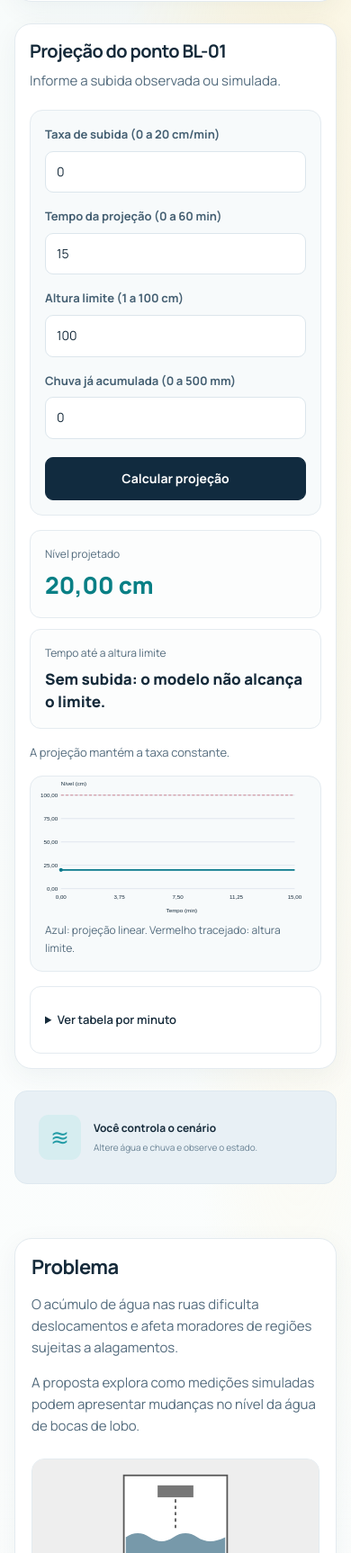
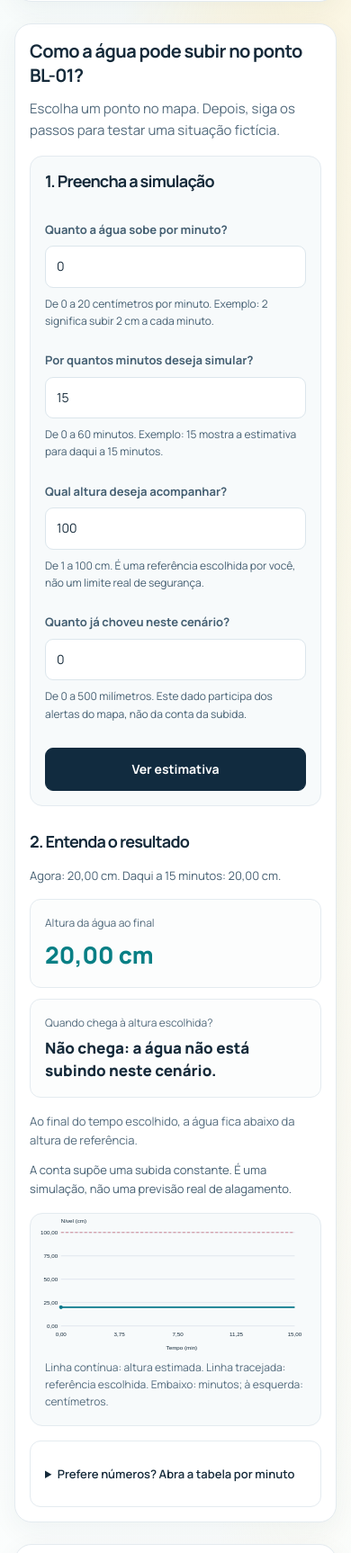
Before and after one commit to AlertaBueiro-SP/Global-Solution-CitizenTech, a plain HTML site: page index.html in a window 390 px wide. Shown: the part 2150-3876 px from the top of the page at 90% size. Drawn offline with Linux system fonts and the light colour scheme.

Commit message:
Enhance projection feature with improved layout and detailed simulation steps; update JavaScript for better time formatting and user feedback

```diff
--- a/css/redesign.css
+++ b/css/redesign.css
@@ -741,3 +741,120 @@ footer a {
         grid-template-columns: 1fr;
     }
 }
+
+/* Organiza a explicação sem alterar as outras partes do site */
+.projecao {
+    display: block;
+}
+
+.projecao > h2 {
+    margin-bottom: 12px;
+}
+
+.projecao > p:not([id]) {
+    margin: 0 0 16px;
+}
+
+.passos-projecao {
+    display: flex;
+    flex-wrap: wrap;
+    gap: 12px 32px;
+    margin: 0 0 24px;
+    padding: 16px 16px 16px 36px;
+    border-radius: 12px;
+    background: #eff7f8;
+    color: #294b5e;
+}
+
+.passos-projecao li {
+    flex: 1;
+    min-width: 180px;
+    padding-right: 8px;
+    font-size: 13px;
+}
+
+.conteudo-projecao {
+    display: flex;
+    align-items: flex-start;
+    gap: 28px;
+}
+
+.projecao #form-projecao {
+    flex: 1;
+    min-width: 0;
+}
+
+.projecao h3 {
+    margin: 0 0 16px;
+    font-size: 18px;
+}
+
+.projecao #form-projecao small {
+    display: block;
+    width: 100%;
+    color: #455f72;
+    font-size: 12px;
+    line-height: 1.6;
+    margin-bottom: 8px;
+}
+
+.resultado-projecao {
+    flex: 2;
+    min-width: 0;
+}
+
+.resultado-projecao > p {
+    color: #455f72;
+    font-size: 13px;
+    line-height: 1.6;
+}
+
+.resultado-projecao > dl.linha {
+    display: flex;
+    gap: 12px;
+    margin: 16px 0;
+}
+
+.resultado-projecao > dl.linha > div {
+    flex: 1;
+    min-width: 0;
+    padding: 16px;
+}
+
+.resultado-projecao .grafico {
+    width: 100%;
+    max-width: none;
+    margin: 16px 0;
+    background: #f7fafb;
+    box-sizing: border-box;
+}
+
+.resultado-projecao details {
+    padding: 14px 16px;
+    border: 1px solid var(--borda);
+    border-radius: 12px;
+}
+
+.resultado-projecao summary {
+    cursor: pointer;
+    font-weight: 600;
+    font-size: 13px;
+}
+
+@media (max-width: 900px) {
+    .conteudo-projecao {
+        flex-direction: column;
+    }
+
+    .projecao #form-projecao,
+    .resultado-projecao {
+        width: 100%;
+        box-sizing: border-box;
+    }
+}
+
+@media (max-width: 480px) {
+    .resultado-projecao > dl.linha {
+        flex-direction: column;
+    }
+}
--- a/index.html
+++ b/index.html
@@ -206,35 +206,44 @@
                 </aside>
             </div>
             <article class="projecao caixa" aria-labelledby="titulo-projecao">
-                <h2 id="titulo-projecao">Projeção do ponto <span id="ponto-projecao">BL-01</span>
-                </h2>
-                <p>Informe a subida observada ou simulada.</p>
+                <h2 id="titulo-projecao">Como a água pode subir no ponto <span id="ponto-projecao">BL-01</span>?</h2>
+                <p>Escolha um ponto no mapa. Depois, siga os passos para testar uma situação fictícia.</p>
+                <div class="conteudo-projecao">
                     <form id="form-projecao">
-                    <label for="taxa-subida">Taxa de subida (0 a 20 cm/min)</label>
-                    <input id="taxa-subida" type="number" min="0" max="20" step="0.01" value="0" required>
-                    <label for="tempo-projecao">Tempo da projeção (0 a 60 min)</label>
-                    <input id="tempo-projecao" type="number" min="0" max="60" step="0.1" value="15" required>
-                    <label for="altura-limite">Altura limite (1 a 100 cm)</label>
-                    <input id="altura-limite" type="number" min="1" max="100" step="0.1" value="100" required>
-                    <label for="chuva-acumulada">Chuva já acumulada (0 a 500 mm)</label>
-                    <input id="chuva-acumulada" type="number" min="0" max="500" step="0.1" value="0" required>
-                    <button type="submit">Calcular projeção</button>
+                        <h3>1. Preencha a simulação</h3>
+                        <label for="taxa-subida">Quanto a água sobe por minuto?</label>
+                        <input id="taxa-subida" type="number" min="0" max="20" step="0.01" value="0" aria-describedby="ajuda-subida" required>
+                        <small id="ajuda-subida">De 0 a 20 centímetros por minuto. Exemplo: 2 significa subir 2 cm a cada minuto.</small>
+                        <label for="tempo-projecao">Por quantos minutos deseja simular?</label>
+                        <input id="tempo-projecao" type="number" min="0" max="60" step="0.1" value="15" aria-describedby="ajuda-tempo" required>
+                        <small id="ajuda-tempo">De 0 a 60 minutos. Exemplo: 15 mostra a estimativa para daqui a 15 minutos.</small>
+                        <label for="altura-limite">Qual altura deseja acompanhar?</label>
+                        <input id="altura-limite" type="number" min="1" max="100" step="0.1" value="100" aria-describedby="ajuda-limite" required>
+                        <small id="ajuda-limite">De 1 a 100 cm. É uma referência escolhida por você, não um limite real de segurança.</small>
+                        <label for="chuva-acumulada">Quanto já choveu neste cenário?</label>
+                        <input id="chuva-acumulada" type="number" min="0" max="500" step="0.1" value="0" aria-describedby="ajuda-chuva" required>
+                        <small id="ajuda-chuva">De 0 a 500 milímetros. Este dado participa dos alertas do mapa, não da conta da subida.</small>
+                        <button type="submit">Ver estimativa</button>
                         <span id="mensagem-projecao" role="status"></span>
                     </form>
+                    <div class="resultado-projecao">
+                        <h3>2. Entenda o resultado</h3>
+                        <p id="resumo-projecao"></p>
                         <dl class="linha">
                             <div>
-                        <dt>Nível projetado</dt>
+                                <dt>Altura da água ao final</dt>
                                 <dd id="nivel-projetado"></dd>
                             </div>
                             <div>
-                        <dt>Tempo até a altura limite</dt>
+                                <dt>Quando chega à altura escolhida?</dt>
                                 <dd id="tempo-limite"></dd>
                             </div>
                         </dl>
-                <p id="aviso-projecao" role="status"></p>
+                        <p id="aviso-projecao"></p>
+                        <p>A conta supõe uma subida constante. É uma simulação, não uma previsão real de alagamento.</p>
                         <figure class="grafico">
-                    <svg id="grafico-nivel" viewbox="0 0 620 310" role="img" aria-label="Gráfico de projeção do nível da água">
-                        <title>Projeção do nível da água</title>
+                            <svg id="grafico-nivel" viewBox="0 0 620 310" role="img" aria-label="Gráfico da estimativa do nível da água">
+                                <title>Como o nível pode mudar</title>
                                 <desc>Eixo horizontal em minutos; eixo vertical em centímetros. Valores equivalentes na tabela.</desc>
                                 <line x1="65" y1="240" x2="565" y2="240" stroke="#cbd5e1"></line>
                                 <text id="marca-nivel-0" x="58" y="244" text-anchor="end">0</text>
@@ -257,33 +266,27 @@
                                 <line id="reta-projecao" stroke="#08788b" stroke-width="3"></line>
                                 <circle id="inicio-reta" cx="65" r="4" fill="#08788b"></circle>
                             </svg>
-                    <figcaption>Azul: projeção linear. Vermelho tracejado: altura limite.</figcaption>
+                            <figcaption>Linha contínua: altura estimada. Linha tracejada: referência escolhida. Embaixo: minutos; à esquerda: centímetros.</figcaption>
                         </figure>
                         <details>
-                    <summary>Ver tabela por minuto</summary>
+                            <summary>Prefere números? Abra a tabela por minuto</summary>
                             <div class="tabela-rolagem">
                                 <table>
-                            <caption>Nível projetado do ponto selecionado</caption>
+                                    <caption>Altura estimada da água ao longo do tempo</caption>
                                     <thead>
                                         <tr>
-                                    <th scope="col">Tempo (min)</th>
-                                    <th scope="col">Nível (cm)</th>
+                                            <th scope="col">Tempo (minutos)</th>
+                                            <th scope="col">Altura da água (cm)</th>
                                         </tr>
                                     </thead>
                                     <tbody id="tabela-niveis"></tbody>
                                 </table>
                             </div>
                         </details>
-            </article>
-            <div class="resumo">
-                <div>
-                    <span class="icone">≋</span>
-                    <div>
-                        <strong>Você controla o cenário</strong>
-                        <span>Altere água e chuva e observe o estado.</span>
                     </div>
                 </div>
-            </div>
+            </article>
+
             <section id="problema" aria-labelledby="titulo-problema">
                 <h2 id="titulo-problema">Problema</h2>
                 <p>O acúmulo de água nas ruas dificulta deslocamentos e afeta moradores de regiões sujeitas a alagamentos.</p>
--- a/js/projecao.js
+++ b/js/projecao.js
@@ -1,8 +1,37 @@
 var atualizarGrafico = null;
 
-/* Guarda os parâmetros de projecao de cada ponto somente nesta sessão*/
+// Formata números com duas casas decimais.
 function numeroFormatado(valor) {
     return valor.toFixed(2).replace(".", ",");
+}
+
+function formatarMinutos(valor) {
+    return String(valor).replace(".", ",");
+}
+
+// Converte minutos decimais em minutos e segundos.
+function formatarTempo(valor) {
+    var totalSegundos = Math.round(valor * 60);
+    var minutos = Math.floor(totalSegundos / 60);
+    var segundos = totalSegundos % 60;
+    var textoMinutos = minutos + " minutos";
+    var textoSegundos = segundos + " segundos";
+
+    if (minutos === 1) {
+        textoMinutos = "1 minuto";
+    }
+
+    if (segundos === 1) {
+        textoSegundos = "1 segundo";
+    }
+
+    if (minutos === 0) {
+        return textoSegundos;
+    } else if (segundos === 0) {
+        return textoMinutos;
+    } else {
+        return textoMinutos + " e " + textoSegundos;
+    }
 }
 
 function mostrarProjecao() {
@@ -16,20 +45,30 @@ function mostrarProjecao() {
     document.getElementById("nivel-projetado").textContent = numeroFormatado(projetado) + " cm";
     var mensagem;
     if (ponto.agua >= ponto.limite) {
-        mensagem = "Altura limite já alcançada no nível atual.";
+        mensagem = "A água já está nessa altura ou acima dela.";
     } else if (tempo === null) {
-        mensagem = "Sem subida: o modelo não alcança o limite.";
+        mensagem = "Não chega: a água não está subindo neste cenário.";
     } else {
-        mensagem = numeroFormatado(tempo) + " min, se a taxa permanecer constante.";
+         mensagem = formatarTempo(tempo) + " desde agora, mantendo essa subida.";
     }
     document.getElementById("tempo-limite").textContent = mensagem;
     if (projetado > ponto.limite) {
         document.getElementById("aviso-projecao").textContent =
-            "A projeção ultrapassa o limite.";
+            "Ao final do tempo escolhido, a água fica acima da altura de referência.";
+    } else if (projetado === ponto.limite) {
+        document.getElementById("aviso-projecao").textContent =
+            "Ao final do tempo escolhido, a água chega à altura de referência.";
     } else {
         document.getElementById("aviso-projecao").textContent =
-            "A projeção mantém a taxa constante.";
+            "Ao final do tempo escolhido, a água fica abaixo da altura de referência.";
     }
+    var unidadeTempo = " minutos";
+    if (ponto.minutos === 1) {
+        unidadeTempo = " minuto";
+    }
+    document.getElementById("resumo-projecao").textContent =
+        "Agora: " + numeroFormatado(ponto.agua) + " cm. Daqui a " +
+        formatarMinutos(ponto.minutos) + unidadeTempo + ": " + numeroFormatado(projetado) + " cm.";
     document.getElementById("ponto-projecao").textContent = ponto.id;
     if (atualizarGrafico !== null) {
         atualizarGrafico();
@@ -56,7 +95,7 @@ document.getElementById("form-projecao").addEventListener("submit", function (ev
     ponto.limite = limite;
     ponto.acumulada = acumulada;
     mostrarPonto();
-    document.getElementById("mensagem-projecao").textContent = "Projeção atualizada para " + ponto.id + ".";
+    document.getElementById("mensagem-projecao").textContent = "Estimativa de " + ponto.id + " atualizada. Confira o resultado ao lado ou abaixo.";
 });
 atualizarProjecao = mostrarProjecao;
 mostrarProjecao();
```
Lines whose indentation alone changed are shown as unchanged.
